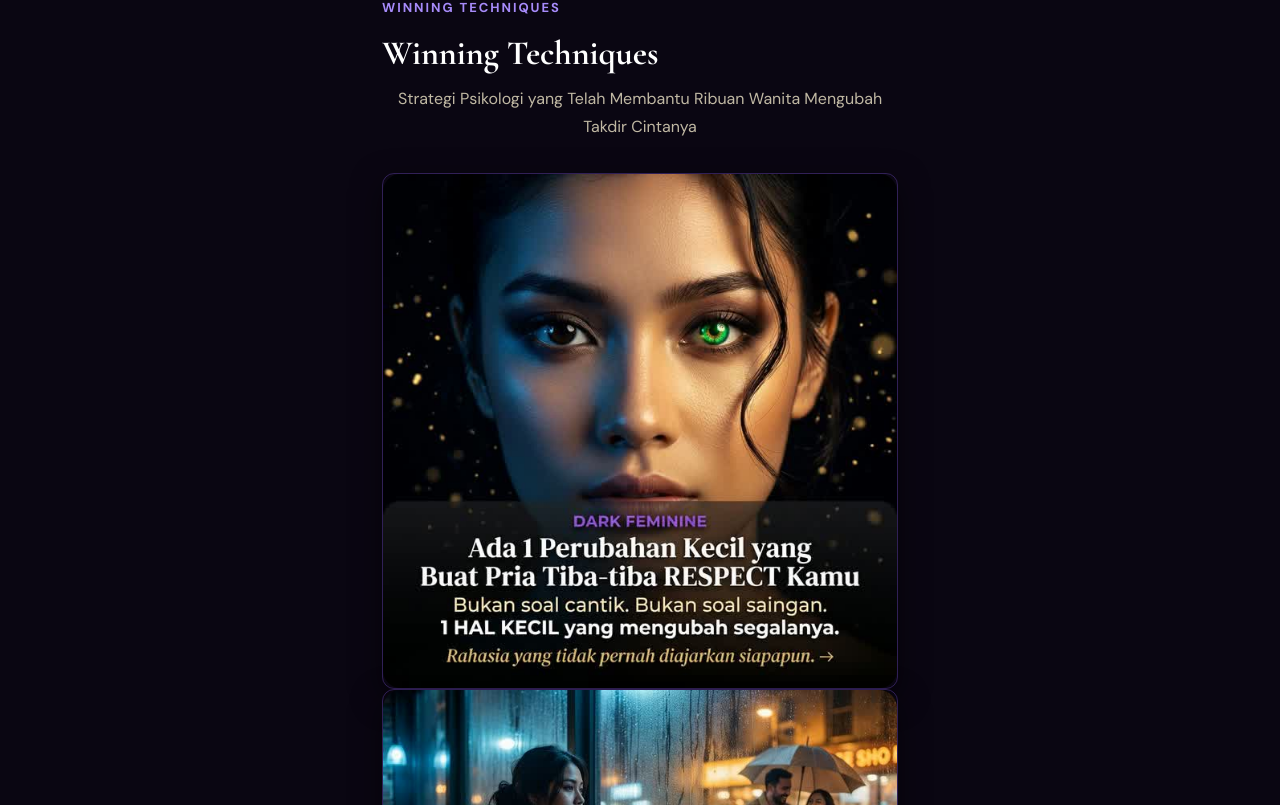
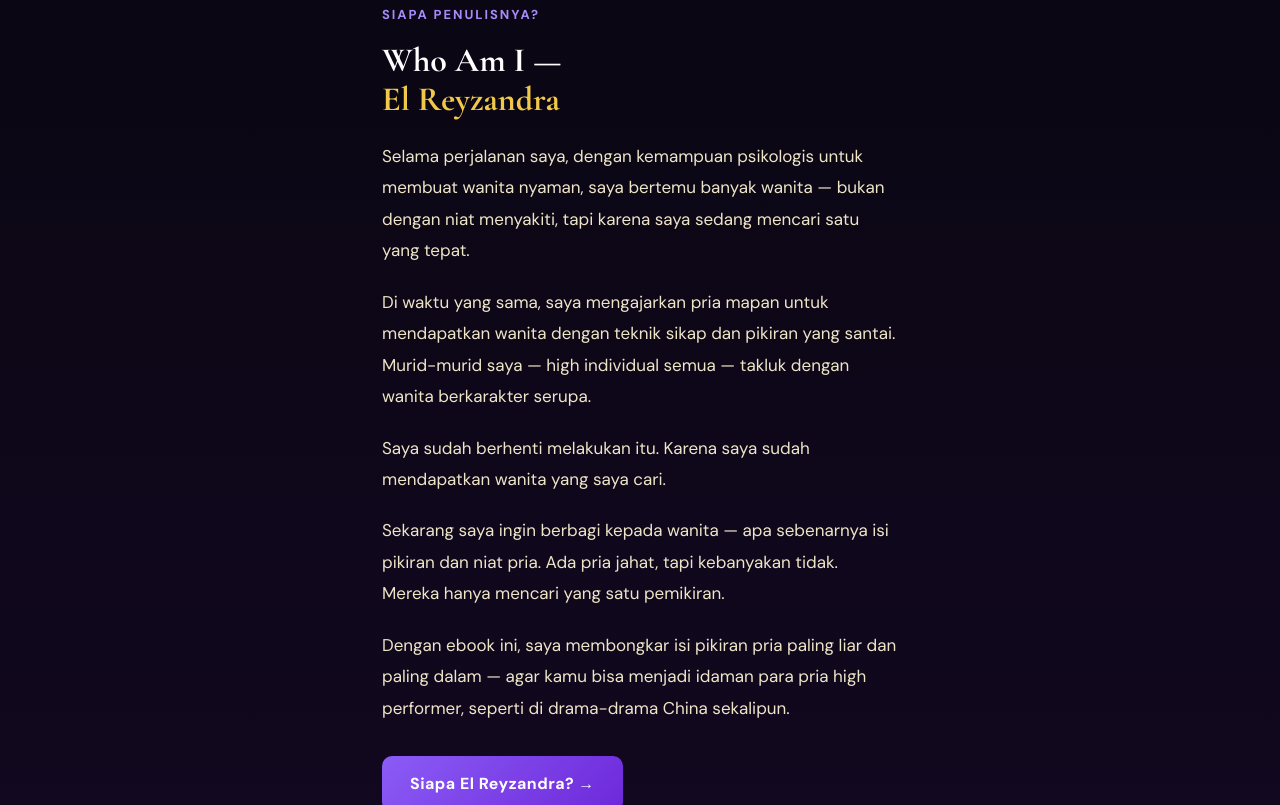
Before and after one commit to elvisiondragon-ai/ai, a React (Vite) app: page /darkfeminine in a window 1280 px wide. Shown: the part 9175-9980 px from the top of the page. Built offline with nearby package versions, Linux system fonts and the light colour scheme; no server answers; the database is empty.

Commit message:
CLAUDE22s AI

```diff
--- a/src/main.tsx
+++ b/src/main.tsx
@@ -1,5 +1,5 @@
 // ==========================================
-export const APP_VERSION = "16"
+export const APP_VERSION = "17"
 // ==========================================
 
 // Force update
--- a/src/universal/darkfeminine.tsx
+++ b/src/universal/darkfeminine.tsx
@@ -1819,6 +1819,33 @@ const DarkFeminineTSX = () => {
                         </div>
                     </section>
 
+                    {/* WHO AM I - AUTHORITY SECTION */}
+                    {lang === 'id' && (
+                        <section style={{ background: 'linear-gradient(180deg, var(--bg-primary) 0%, var(--bg-section) 100%)', padding: '52px 0' }}>
+                            <div className="df-wrap df-fade-in">
+                                <div className="df-section-label">SIAPA PENULISNYA?</div>
+                                <h2 className="df-section-h2">
+                                    <span>Who Am I —</span>
+                                    <span className="df-newline df-gold">El Reyzandra</span>
+                                </h2>
+                                <div style={{ fontSize: '17px', lineHeight: 1.85, color: 'var(--cream)', display: 'flex', flexDirection: 'column', gap: '20px' }}>
+                                    <p>Selama perjalanan saya, dengan kemampuan psikologis untuk membuat wanita nyaman, saya bertemu banyak wanita — bukan dengan niat menyakiti, tapi karena saya sedang mencari satu yang tepat.</p>
+                                    <p>Di waktu yang sama, saya mengajarkan pria mapan untuk mendapatkan wanita dengan teknik sikap dan pikiran yang santai. Murid-murid saya — high individual semua — takluk dengan wanita berkarakter serupa.</p>
+                                    <p>Saya sudah berhenti melakukan itu. Karena saya sudah mendapatkan wanita yang saya cari.</p>
+                                    <p>Sekarang saya ingin berbagi kepada wanita — apa sebenarnya isi pikiran dan niat pria. Ada pria jahat, tapi kebanyakan tidak. Mereka hanya mencari yang satu pemikiran.</p>
+                                    <p>Dengan ebook ini, saya membongkar isi pikiran pria paling liar dan paling dalam — agar kamu bisa menjadi idaman para pria high performer, seperti di drama-drama China sekalipun.</p>
+                                </div>
+                                <div style={{ marginTop: '32px' }}>
+                                    <a href="https://www.liputan6.com/showbiz/read/5134307/selebgram-el-reyzandra-dalami-profesi-motivator-bisnis-bantu-sukseskan-ratusan-pengusaha-pemula" target="_blank" rel="noopener noreferrer" style={{ textDecoration: 'none' }}>
+                                        <button style={{ background: 'linear-gradient(135deg, var(--purple), #6d28d9)', color: '#fff', border: 'none', borderRadius: '10px', padding: '14px 28px', fontSize: '16px', fontWeight: 700, cursor: 'pointer', letterSpacing: '0.03em' }}>
+                                            Siapa El Reyzandra? →
+                                        </button>
+                                    </a>
+                                </div>
+                            </div>
+                        </section>
+                    )}
+
                     {/* Winning Gallery */}
                     {c.winningGallery && c.winningGallery.images && c.winningGallery.images.length > 0 && (
                         <section style={{ padding: '44px 0', borderTop: '1px solid rgba(139, 92, 246, 0.2)', background: 'var(--bg-primary)' }}>
```
Also changed, not shown: 1 other file (tests, documents, lock files or other folders).
